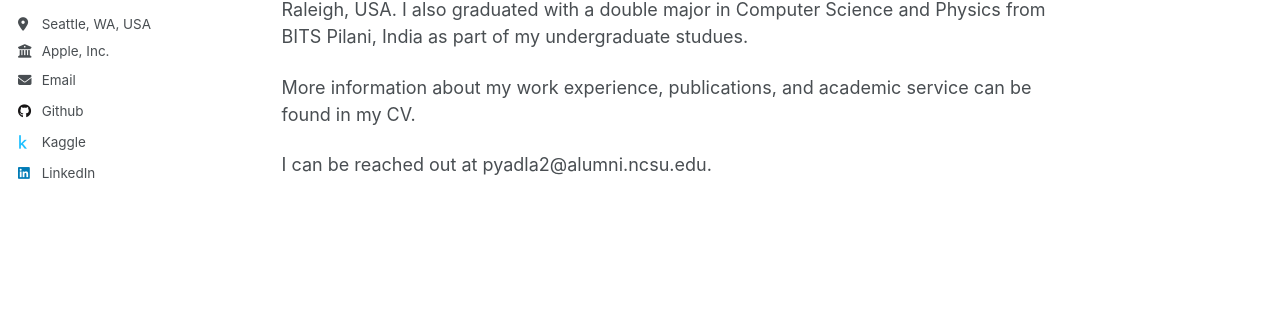
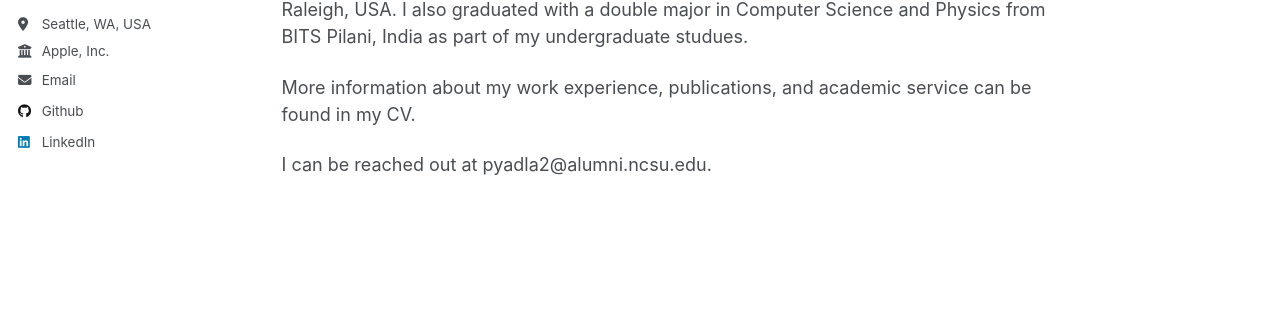
Before and after one commit to prashantyadla/prashantyadla.github.io, a Jekyll site: the page built from _pages/about.md, in a window 1280 px wide. Shown: the part 369-694 px from the top of the page. Built offline with Jekyll 4.4.1, drawn with Linux system fonts in a browser that asks for light colours.

Commit message:
Update _config.yml

```diff
--- a/_config.yml
+++ b/_config.yml
@@ -45,7 +45,7 @@ author:
   codepen          : # Username
   dribbble         : # Username
   github           : "prashantyadla"
-  kaggle           : "prasanthyadla"
+  # kaggle           : "prasanthyadla"
   stackoverflow    : # User number or user number and name (i.e., use "1" or "1/jeff-atwood")
 
   # Social media
```
